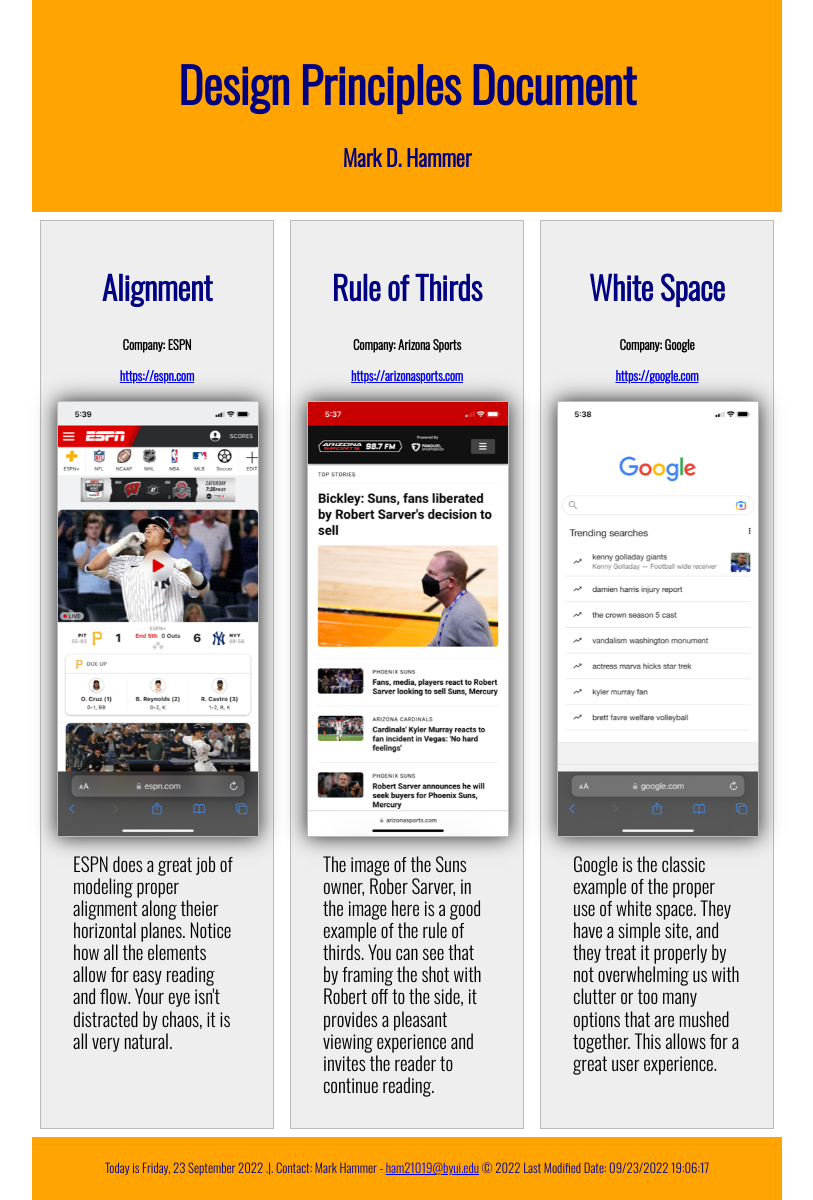
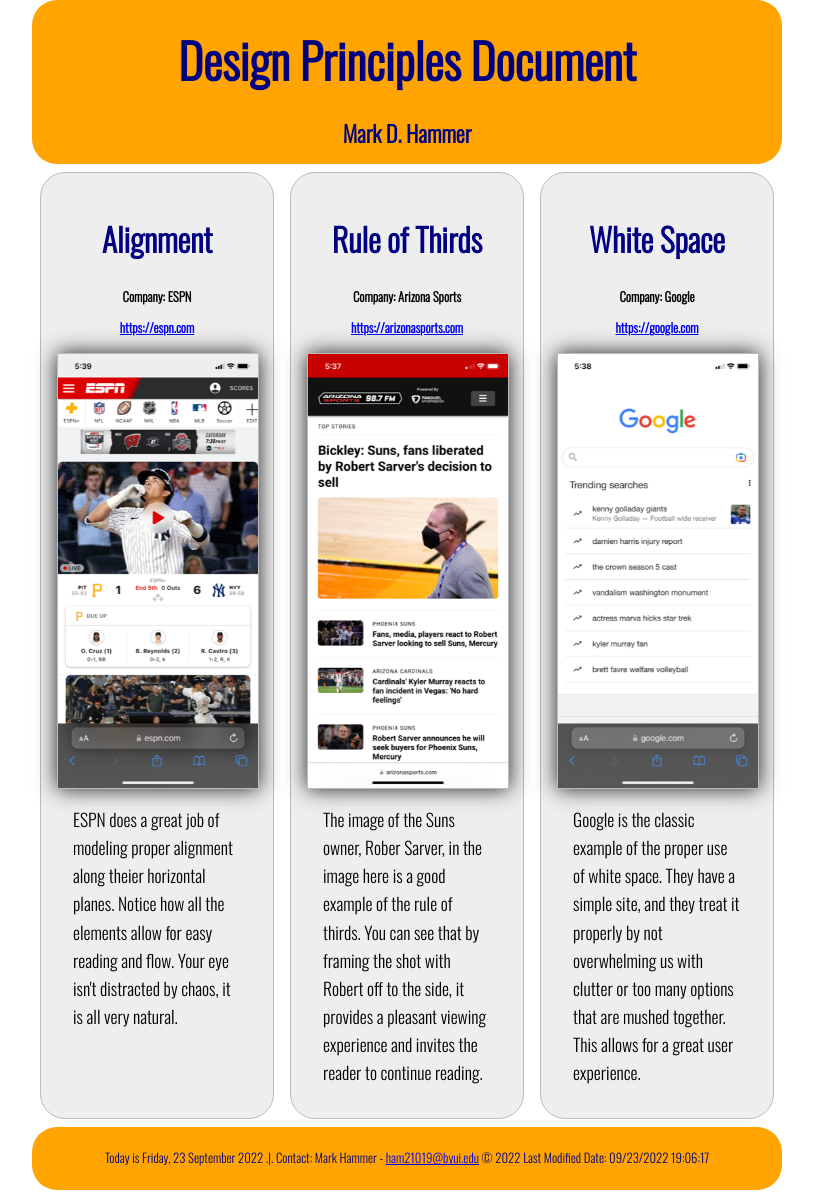
Before and after one commit to ham21019/wdd230, a plain HTML site: page lesson2/design-principles.html in a window 1280 px wide. Shown: the whole page, without its empty margins (233-1046 px from the left). Drawn offline with nearby package versions, Linux system fonts and the light colour scheme.

Commit message:
added border-radius

```diff
--- a/lesson2/styles/small.css
+++ b/lesson2/styles/small.css
@@ -15,7 +15,7 @@ header {
 	color: navy;
 	font-size: 1.5rem;
 	text-align: center;
-	padding: 1.5rem;
+	border-radius: 25px;
 }
 
 header h2 {
@@ -39,6 +39,7 @@ main section {
 	border: 1px solid #bbb;
 	padding: 1rem;
 	background-color: #eee;
+	border-radius: 25px;
 }
 
 .mainimage {
@@ -52,7 +53,8 @@ main section p {
 	margin: auto;
 	padding: 1rem;
 	border: 2rem;
-	font-size: 1.2rem;
+	font-size: 1.1rem;
+	line-height: 1.6;
 }
 
 footer {
@@ -61,4 +63,5 @@ footer {
 	font-size: .8rem;
 	text-align: center;
 	padding: 1.5rem;
+	border-radius: 25px;
 }
```
